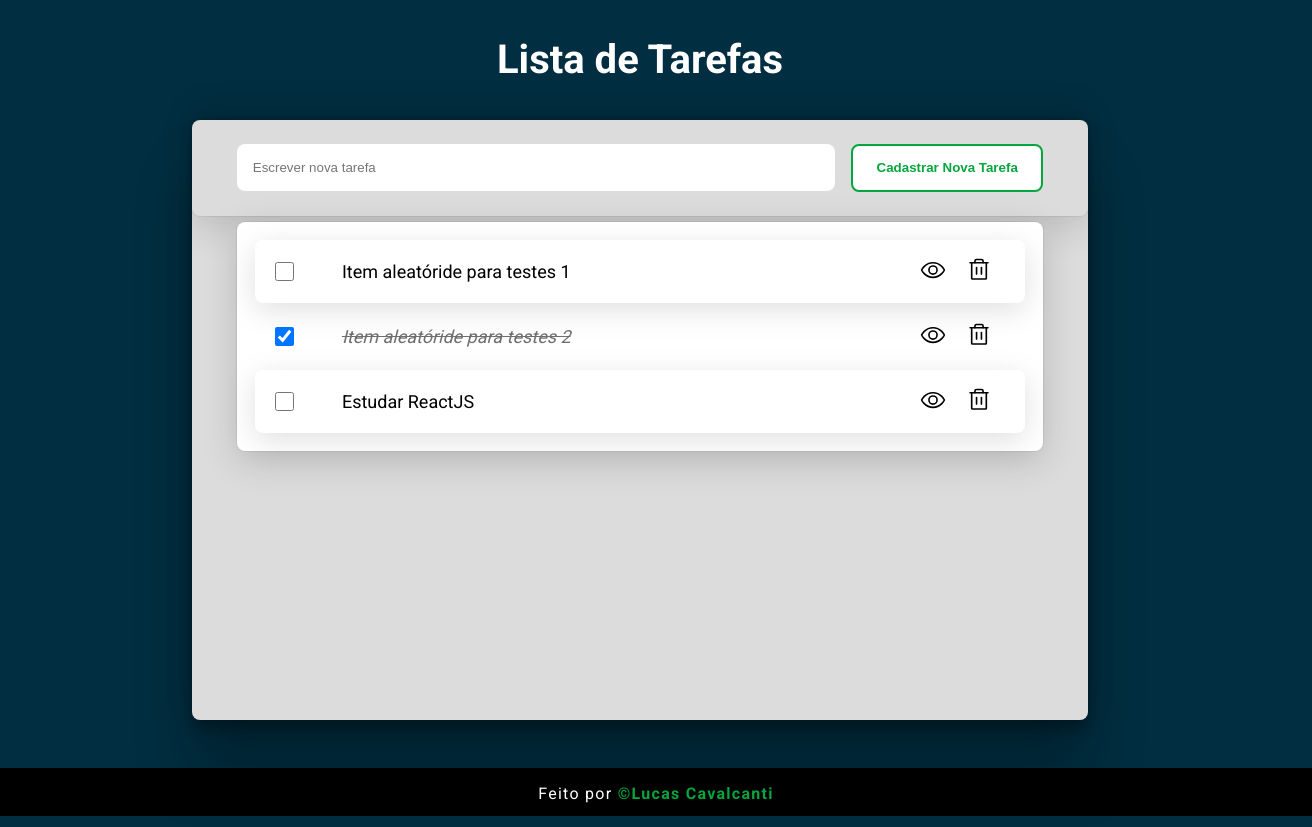
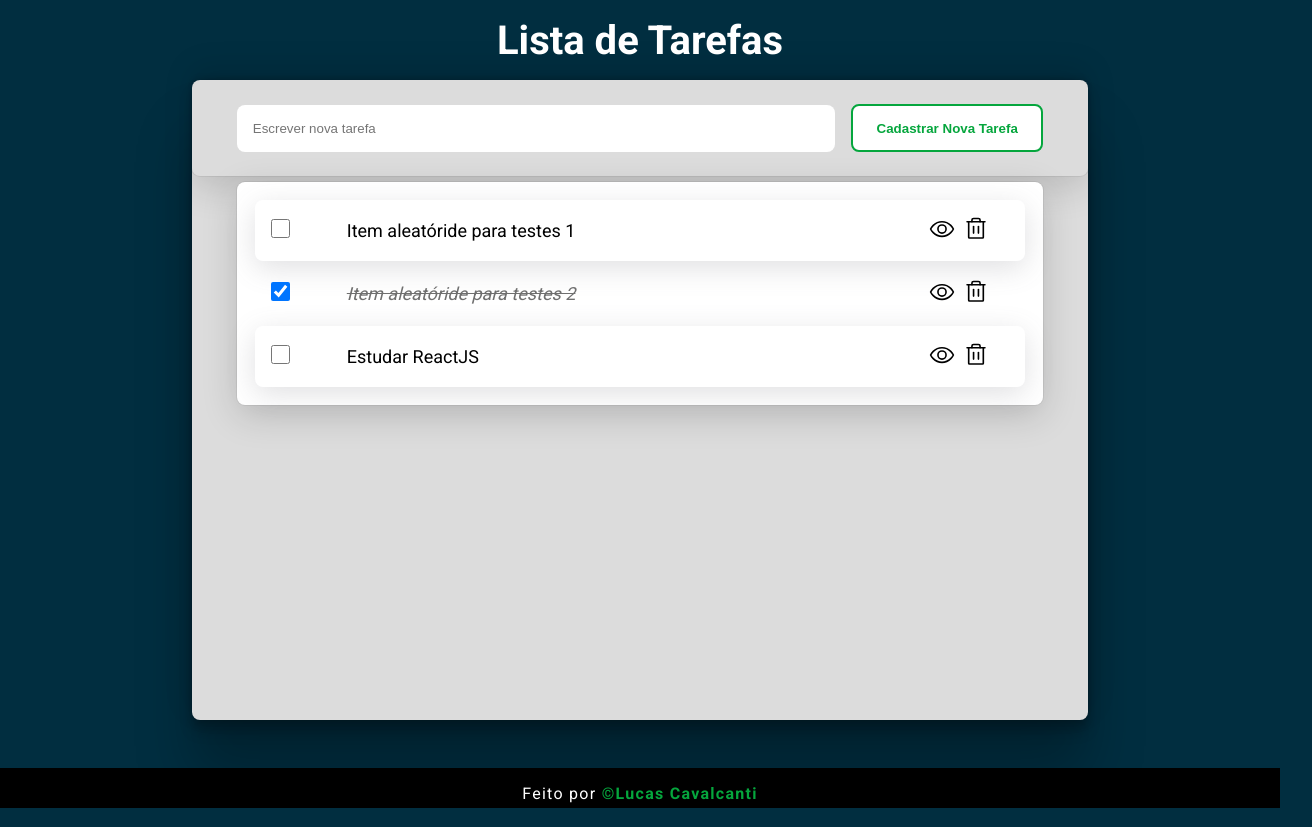
Before and after one commit to lcavalcanti393/ToDo-List, a React (Vite) app: page / in a window 1280 px wide. Shown: the whole page, 1312 px wide, since content can reach past the window. Built offline with nearby package versions, Linux system fonts and the light colour scheme.

Commit message:
Styles finished (i guess). Only functionals parts (delete and modal)

```diff
--- a/src/App.css
+++ b/src/App.css
@@ -11,9 +11,6 @@
     border: 2px solid var(--white);
 }
 
-footer {
-    margin: 0;
-}
 
 @media (min-width: 1400px) {
     body {
--- a/src/App.tsx
+++ b/src/App.tsx
@@ -1,15 +1,15 @@
 import { Header } from './Components/Header'
 import { Table } from './Components/Table'
 import { Footer } from './Components/Footer'
-
-import './App.css'
 
 export function App() {
 
   return (
     <div>
 
-      <Header />
+      <header>
+        <Header />
+      </header>
 
       <main>
         <Table />
--- a/src/Components/Footer.module.css
+++ b/src/Components/Footer.module.css
@@ -1,10 +1,9 @@
 .footer {
     width: 100%;
     background: #000;
-    height: 1rem;
+    height: 5vh;
     color: var(--white);
 
-    bottom: 0;
     padding: 1rem;
 
     text-align: center;
--- a/src/Components/Header.module.css
+++ b/src/Components/Header.module.css
@@ -1,7 +1,12 @@
 .titleBox {
     width: 80%;
+    height: 10vh;
 
-    display: block;
+    padding: 2rem;
+
+    display: flex;
+    align-items: center;
+    justify-content: center;
 
     margin: 0 auto;
     max-height: 20%;
--- a/src/Components/ListItem.tsx
+++ b/src/Components/ListItem.tsx
@@ -1,4 +1,4 @@
-import { useState, MouseEventHandler } from 'react';
+import { useState } from 'react';
 import { Trash, Eye } from 'phosphor-react';
 
 import styles from './ListItem.module.css';
@@ -7,14 +7,19 @@ import { Item } from './Table';
 import { Modal } from './Modal';
 
 type Props = {
-    task: Item
+    task: Item,
+    onDeleteItem: Function;
 }
 
-export function ListItem({ task }: Props, onDeleteItem: void) {
+export function ListItem({ task, onDeleteItem }: Props) {
 
     const [isOpen, setIsOpen] = useState(false);
 
-    const[isChecked, setIsChecked] = useState(task.done);
+    const [isChecked, setIsChecked] = useState(task.done);
+
+    function handleDeleteItem() {
+        onDeleteItem;
+    }
 
     return (
         <tr key={task.id}>
@@ -34,12 +39,11 @@ export function ListItem({ task }: Props, onDeleteItem: void) {
                 <button onClick={() => setIsOpen(!isOpen)}
                         className={styles.eye}
                         key={task.id}
-
                 >
                             <Eye size={26} alt="Visualizar tarefa"/>
                 </button>
 
-                <button className={styles.trash}>
+                <button className={styles.trash} onClick={handleDeleteItem}>
                     <Trash  size={26} alt="Apagar tarefa"/>
                 </button>
 
--- a/src/Components/Modal.module.css
+++ b/src/Components/Modal.module.css
@@ -1,6 +1,11 @@
 .headerModal {
     width: 100%;
     height: 25%;
+
+    display: flex;
+
+    justify-content: center;
+    align-items: center;
 
     border-radius: 8px 8px 0 0;
     background: var(--fourth-color);
--- a/src/Components/Table.module.css
+++ b/src/Components/Table.module.css
@@ -1,6 +1,6 @@
 .container {
     max-width: 70%;
-    height: 75vh;
+    height: 80vh;
     margin-top: 1rem;
 
     background-color: #DCDCDC;
--- a/src/Components/Table.tsx
+++ b/src/Components/Table.tsx
@@ -37,14 +37,16 @@ export function Table(){
         return null
     }
 
-    function handleDeleteListItem(listItens: Item): void{
-
+    function onDeleteItem(listItens: Item) {
+        /*
         const newListWithoutDeleted = list.filter(lists => {
             return lists !== listItens;
         });
 
         setList(newListWithoutDeleted);
+        */
 
+        console.log("fui clicado");
     }
 
     return(
@@ -63,7 +65,9 @@ export function Table(){
                     <table className={styles.table}>
                         <tbody>
                             {list.map((item)=>(
-                                <ListItem key={item.id} task={item}/>
+                                <ListItem   key={item.id}
+                                            task={item}
+                                            onDeleteItem={()=>onDeleteItem}/>
                             ))}
                         </tbody>
                     </table>
--- a/src/global.css
+++ b/src/global.css
@@ -16,19 +16,15 @@
     --fifth-color: #F2E3D5;
 }
 
-:focus{
-    outline: none;
-    box-shadow: 0 0 0 2px #ccc;
+* {
+    margin: 0;
+    padding: 0;
+    box-sizing: border-box;
 }
 
 body {
-    margin: 0;
-    padding: 0;
-    box-sizing: border-box;
+    min-height: 100vh;
+    font-family: 'Roboto', sans-serif;
+    background-color: var(--first-color);
 
-    min-height: 100vh;
-
-    font-family: 'Roboto', sans-serif;
-
-    background-color: var(--first-color);
 }
```
